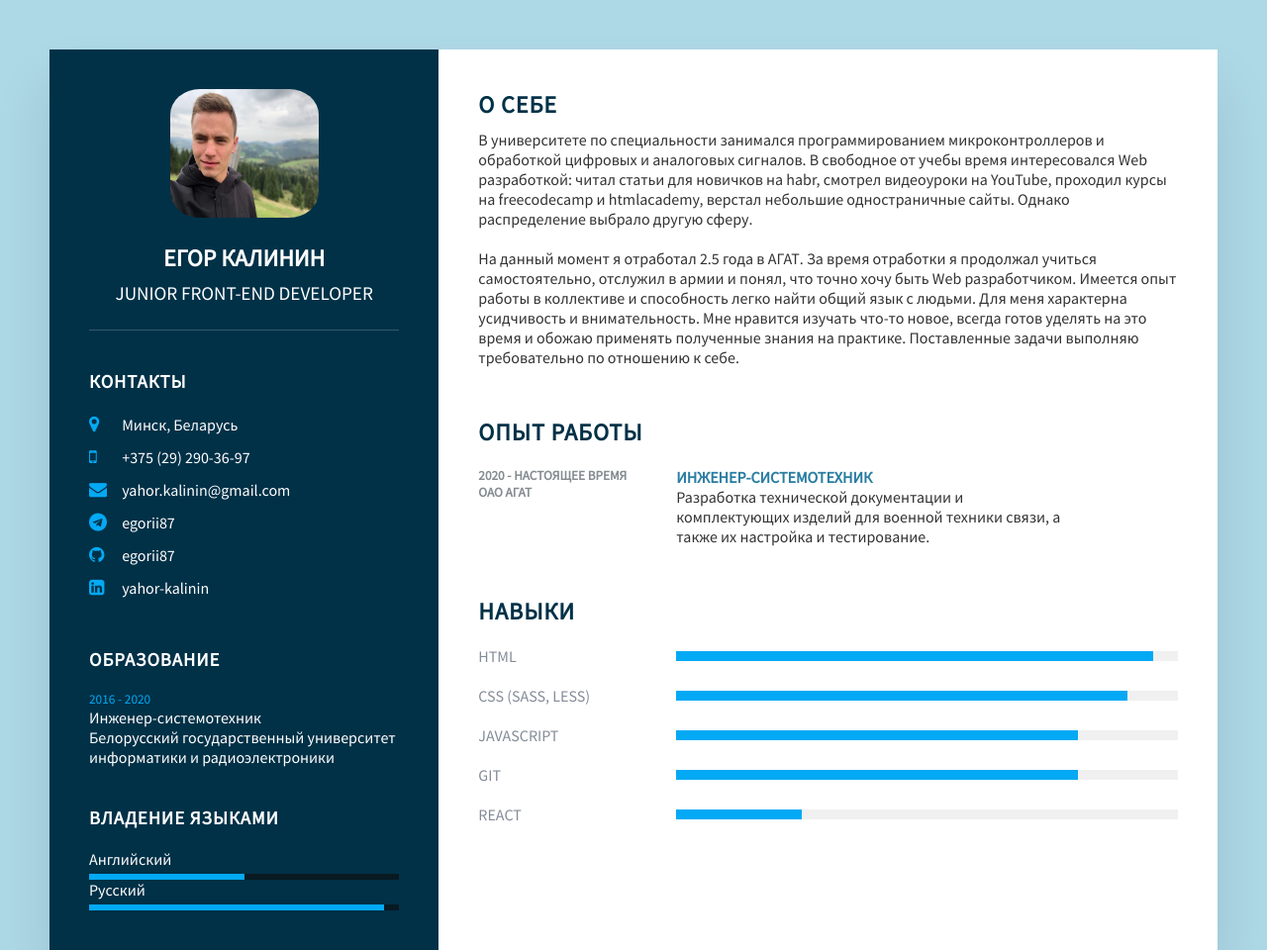
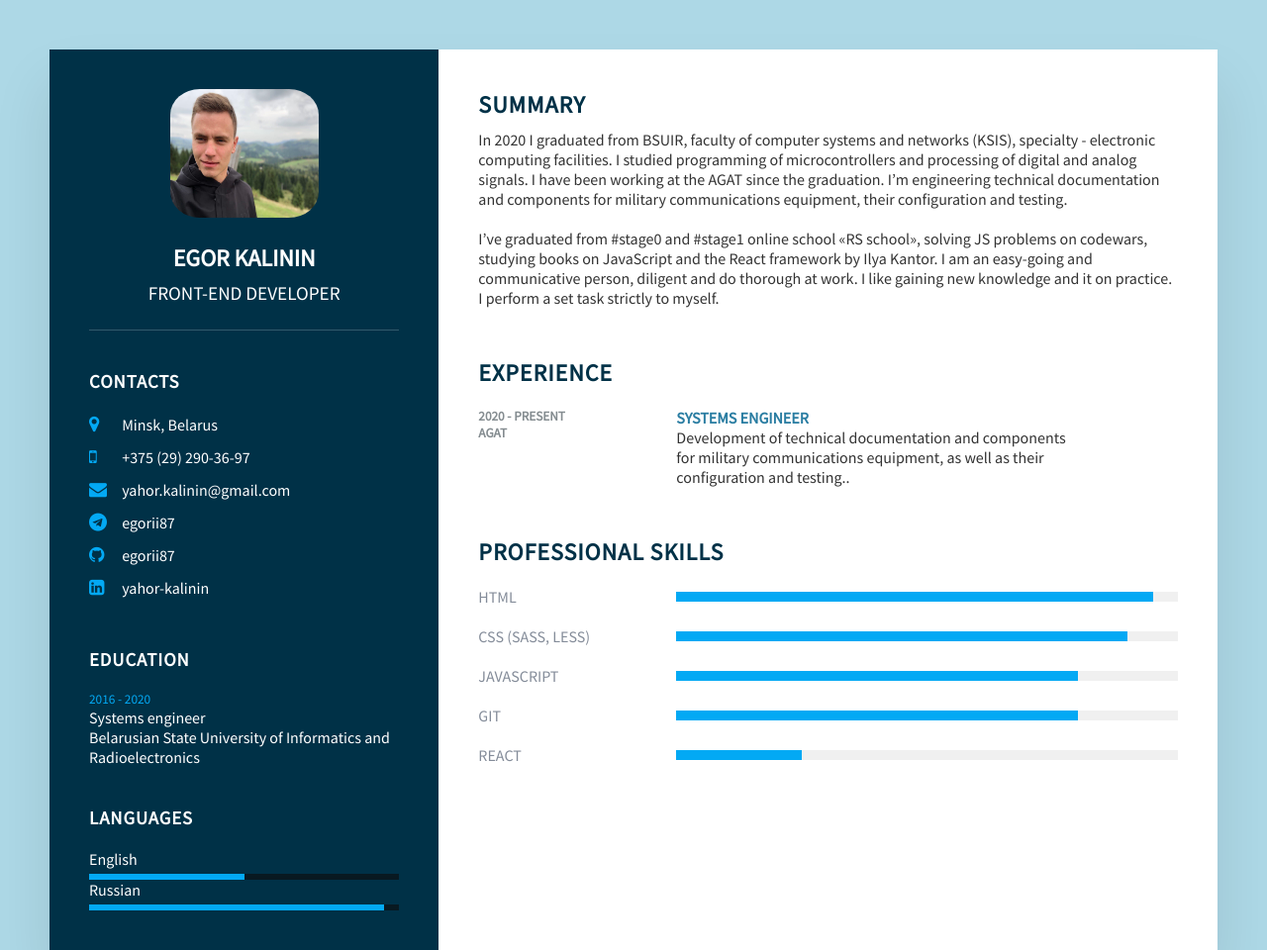
Before and after one commit to egorii87/myCV, a plain HTML site: page index.html in a window 1280 px wide. Shown: the top 960 px of the page at 99% size. Drawn offline with Linux system fonts and the light colour scheme.

Commit message:
translated into English

```diff
--- a/index.html
+++ b/index.html
@@ -5,6 +5,7 @@
     <link rel="stylesheet" href="https://cdnjs.cloudflare.com/ajax/libs/font-awesome/4.7.0/css/font-awesome.css"
     integrity="sha512-5A8nwdMOWrSz20fDsjczgUidUBR8liPYU+WymTZP1lmY9G6Oc7HlZv156XqnsgNUzTyMefFTcsFH/tnJE/+xBg=="
     crossorigin="anonymous" referrerpolicy="no-referrer" />
+
     <link rel="stylesheet" type="text/css" href="style.css">
     <title>EK CV</title>
 </head>
@@ -15,14 +16,14 @@
                     <div class="imgBox">
                         <img src="photo.jpg" alt="my photo">
                     </div>
-                    <h2>ЕГОР КАЛИНИН <br> <span>JUNIOR FRONT-END DEVELOPER</span> </h2>
+                    <h2>EGOR KALININ<br> <span>FRONT-END DEVELOPER</span> </h2>
                 </div>
                 <div class="contact">
-                    <h3 class="title">Контакты</h3>
+                    <h3 class="title">Contacts</h3>
                     <ul class="contact-list">
                         <li class="contact-item">
                             <span class="icon"><i class="fa fa-map-marker" aria-hidden="true"></i></span>
-                            <a class="text" target="_blank" href="https://www.google.com/maps/place/%D0%9C%D0%B8%D0%BD%D1%81%D0%BA/@53.8847608,27.453285,11z/data=!3m1!4b1!4m5!3m4!1s0x46dbcfd35b1e6ad3:0xb61b853ddb570d9!8m2!3d53.9005961!4d27.5589895!5m1!1e1?hl=ru-RU">Минск, Беларусь</a>
+                            <a class="text" target="_blank" href="https://www.google.com/maps/place/%D0%9C%D0%B8%D0%BD%D1%81%D0%BA/@53.8847608,27.453285,11z/data=!3m1!4b1!4m5!3m4!1s0x46dbcfd35b1e6ad3:0xb61b853ddb570d9!8m2!3d53.9005961!4d27.5589895!5m1!1e1?hl=ru-RU">Minsk, Belarus</a>
                         </li>
                         <li class="contact-item">
                             <span class="icon"><i class="fa fa-mobile" aria-hidden="true"></i></span>
@@ -47,27 +48,28 @@
                         </li>
                     </ul>
                 </div>
+
                 <div class="contact education">
-                    <h3 class="title">Образование</h3>
+                    <h3 class="title">Education</h3>
                     <ul class="education-list">
                         <li class="education-item">
                             <h5>2016 - 2020</h5>
-                            <h4>Инженер-системотехник</h4>
-                            <h4> Белорусский государственный университет информатики и радиоэлектроники</h4>
+                            <h4>Systems engineer</h4>
+                            <h4>  Belarusian State University of Informatics and Radioelectronics</h4>
                         </li>
                     </ul>
                 </div>
                 <div class="contact languages">
-                    <h3 class="title">Владение языками</h3>
+                    <h3 class="title">Languages</h3>
                     <ul class="languages-list">
                         <li class="languages-item">
-                            <span class="text">Английский</span>
+                            <span class="text">English</span>
                             <span class="percent">
                                 <div style="width: 50%;"></div>
                             </span>
                         </li>
                         <li class="languages-item">
-                            <span class="text">Русский</span>
+                            <span class="text">Russian</span>
                             <span class="percent">
                                 <div style="width: 95%;"></div>
                             </span>
@@ -78,33 +80,29 @@
 
             <div class="right-side">
                 <div class="about">
-                    <h2 class="title2">О себе</h2>
-                    <p>В университете по специальности занимался программированием микроконтроллеров и обработкой цифровых и
-                        аналоговых сигналов. В свободное от учебы  время интересовался Web разработкой: читал статьи для
-                        новичков на habr, смотрел видеоуроки на YouTube, проходил курсы на freecodecamp и htmlacademy, верстал
-                        небольшие одностраничные сайты. Однако распределение выбрало другую сферу.<br><br>
-                        На данный момент я отработал 2.5 года в АГАТ. За время отработки
-                        я продолжал учиться самостоятельно, отслужил в армии и понял, что точно хочу быть Web разработчиком.
-                        Имеется опыт работы в коллективе и способность легко найти общий язык с людьми. Для меня характерна усидчивость
-                        и внимательность. Мне нравится изучать что-то новое, всегда готов уделять на это время и обожаю применять полученные знания на практике. Поставленные задачи выполняю требовательно по отношению к себе.
+                    <h2 class="title2">Summary</h2>
+                    <p>In 2020 I graduated from BSUIR, faculty of computer systems and networks (KSIS), specialty - electronic computing facilities. I studied programming of microcontrollers and processing of digital and analog signals.
+                        I have been working at the AGAT since the graduation. I’m engineering technical documentation and components for military communications equipment, their configuration and testing.
+                        <br><br>I’ve graduated from #stage0 and #stage1 online school «RS school», solving JS problems on codewars, studying books on JavaScript and the React framework by Ilya Kantor.
+                        I am an easy-going and communicative  person, diligent and do thorough at work. I like gaining new knowledge and it on practice. I perform a set task strictly to myself.
                         </p>
                 </div>
                 <div class="about">
-                    <h2 class="title2">Опыт работы</h2>
+                    <h2 class="title2">Experience</h2>
                     <div class="box">
                         <div class="year_company">
-                            <h5>2020 - настоящее время</h5>
-                            <h5>ОАО АГАТ</h5>
+                            <h5>2020 - present</h5>
+                            <h5>AGAT</h5>
                         </div>
                         <div class="text">
-                            <h4>Инженер-системотехник</h4>
-                            <p style="max-width: 400px;">Разработка технической документации
-                                и комплектующих изделий  для военной техники связи, а также их настройка и тестирование.</p>
+                            <h4>Systems engineer</h4>
+                            <p style="max-width: 400px;">Development of technical documentation
+                                and components for military communications equipment, as well as their configuration and testing..</p>
                         </div>
                     </div>
                 </div>
                 <div class="about skills">
-                    <h2 class="title2">Навыки</h2>
+                    <h2 class="title2">Professional skills</h2>
                     <div class="box">
                         <h4>HTML</h4>
                         <div class="percent">
```
